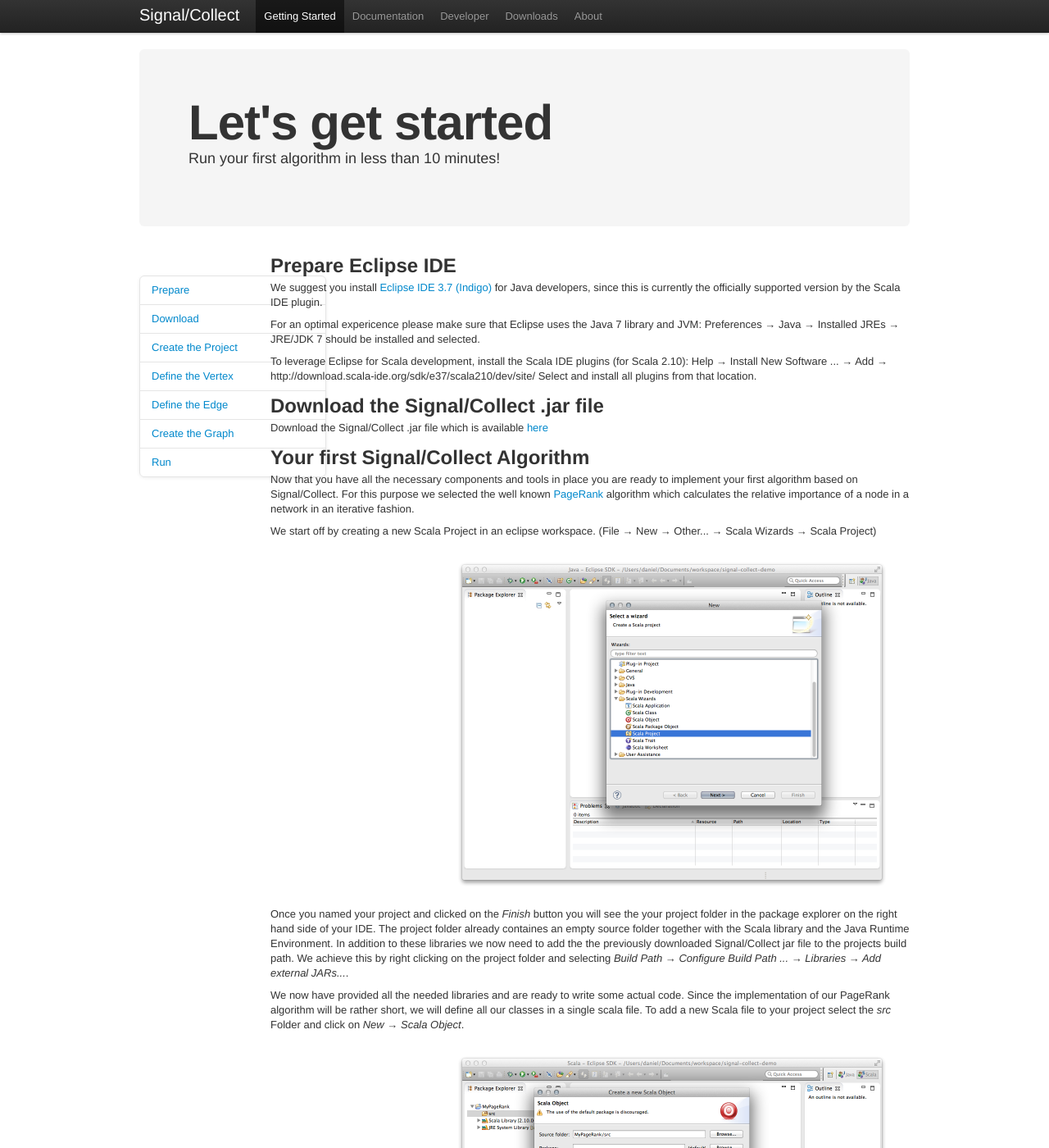
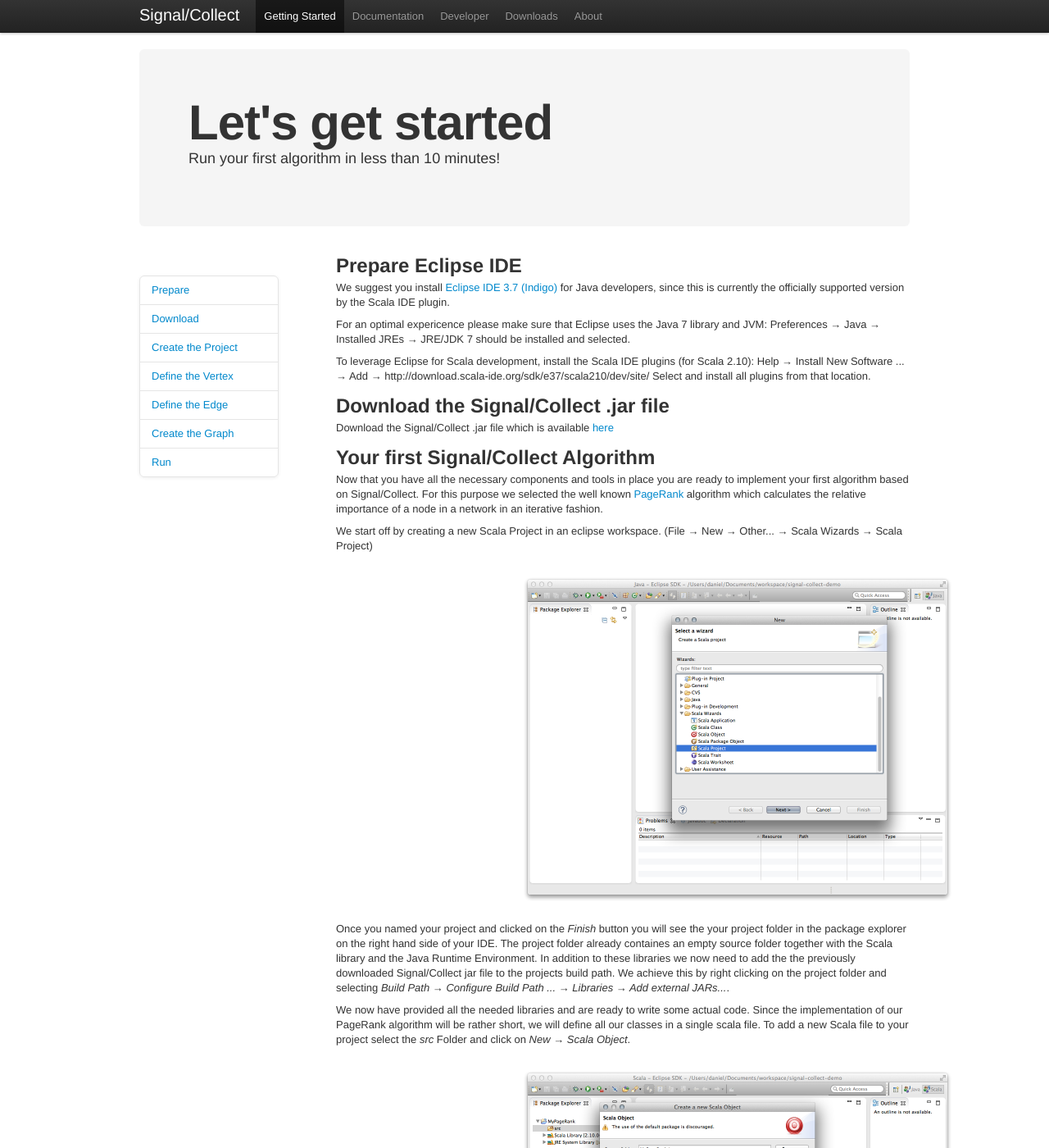
Before and after one commit to uzh/signal-collect, a Jekyll site: the page built from gettingStarted.html, in a window 1280 px wide and 1400 px high. Shown: the whole window at 82% size. Built offline with Jekyll 4.4.1, drawn with Linux system fonts in a browser that asks for light colours; comment, search, counter and statistics services are not loaded; grey boxes are pictures that could not be loaded.

Commit message:
Fixed sidebar width

```diff
--- a/assets/css/signalCollect.css
+++ b/assets/css/signalCollect.css
@@ -40,7 +40,7 @@
 -------------------------------------------------- */
 
 .bs-docs-sidenav {
-  width: 228px;
+  width: 170px;
   margin: 30px 0 0;
   padding: 0;
   background-color: #fff;
--- a/gettingStarted.html
+++ b/gettingStarted.html
@@ -9,7 +9,7 @@
   <p>Run your first algorithm in less than 10 minutes!</p>
 </div>
 <div class="row">
-  <div class="span2 bs-docs-sidebar">
+  <div class="span3 bs-docs-sidebar">
       <ul class="nav nav-list bs-docs-sidenav">
         <li><a href="#prepare"><i class="icon-chevron-right"></i>Prepare</a></li>
         <li><a href="#download"><i class="icon-chevron-right"></i>Download</a></li>
@@ -21,7 +21,7 @@
       </ul>
   </div>
 
-  <div class="span10">
+  <div class="span9">
     <section id="prepare">
       <h2>Prepare Eclipse IDE</h2>
       <p>We suggest you install <a href="http://www.eclipse.org/downloads/packages/eclipse-ide-java-developers/indigosr2">Eclipse IDE 3.7 (Indigo)</a> for Java developers, since this is currently the officially supported version by the Scala IDE plugin.</p>
```
